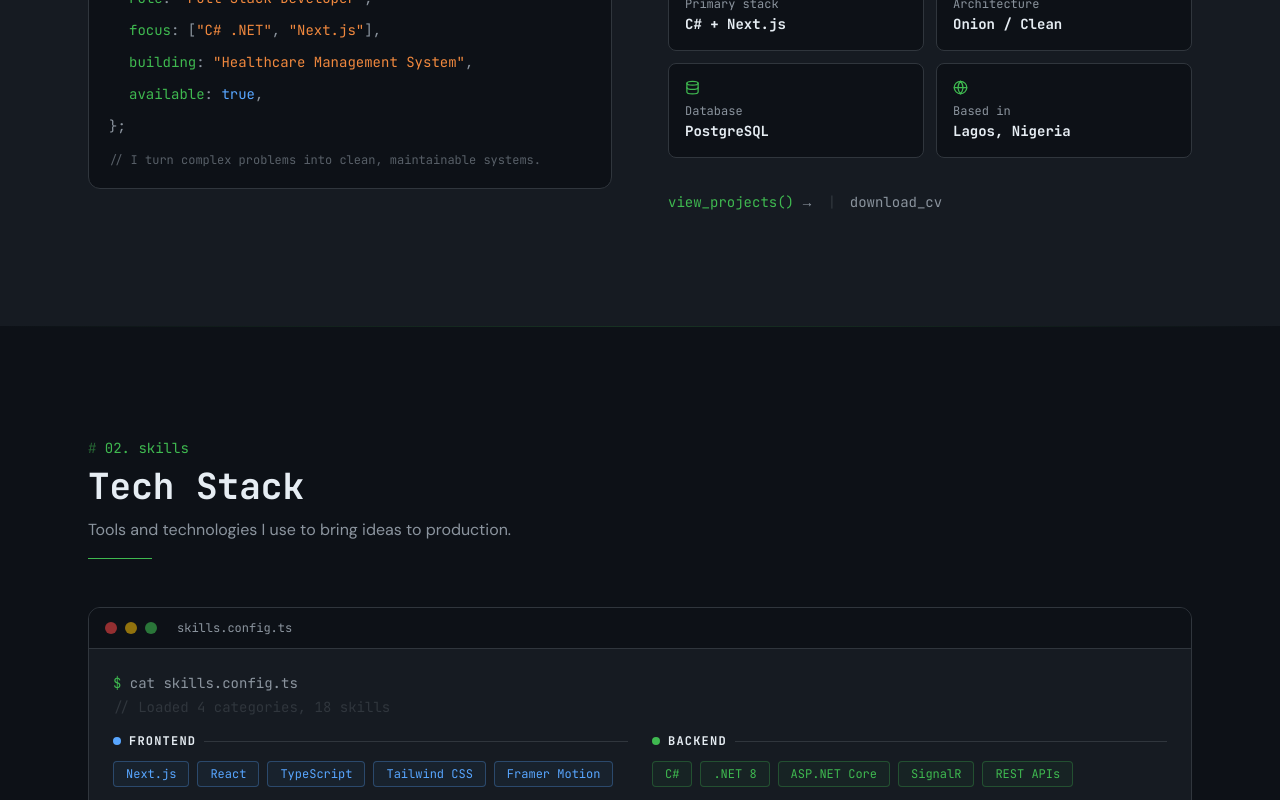
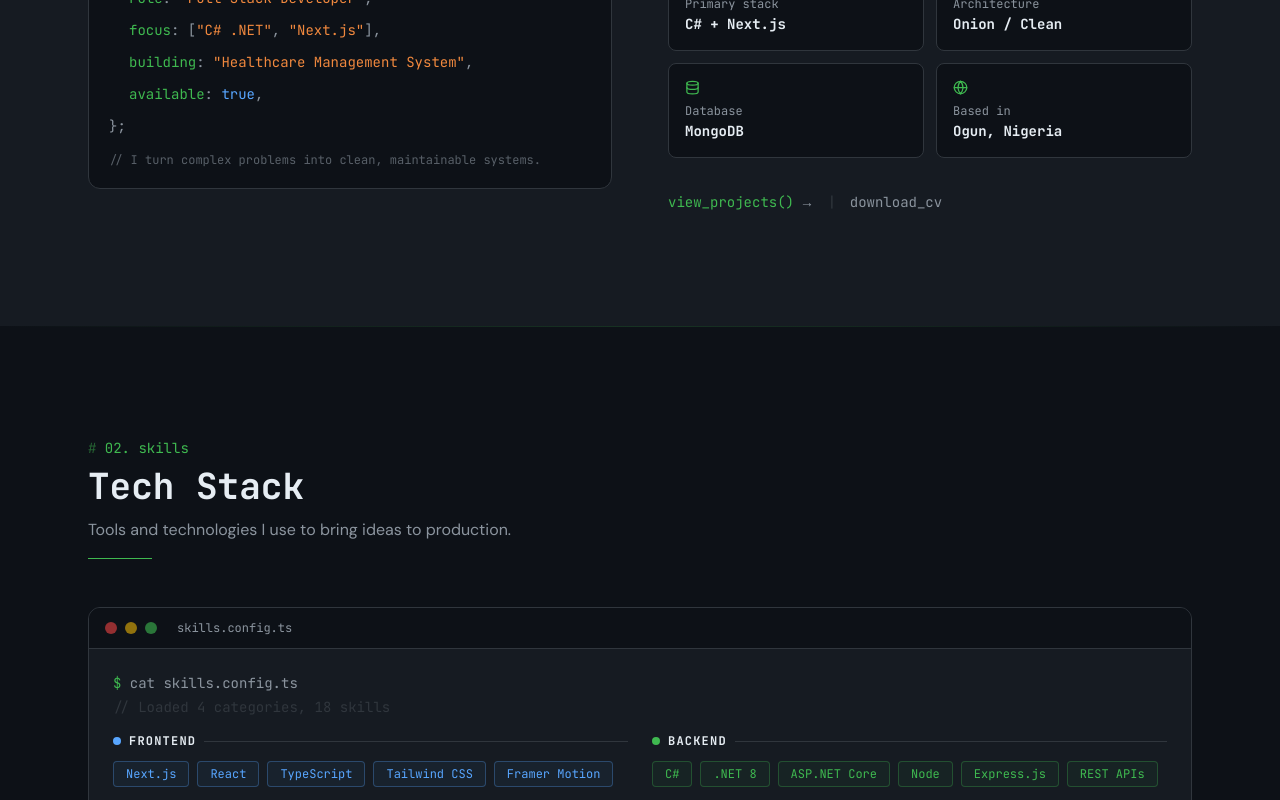
Before and after one commit to Kingaer04/Portfolio-next, a Next.js app: page / in a window 1280 px wide. Shown: the part 1220-2020 px from the top of the page. Built offline with nearby package versions, Linux system fonts and the light colour scheme.

Commit message:
Update database and location information in About and skills sections

```diff
--- a/components/sections/About.tsx
+++ b/components/sections/About.tsx
@@ -8,8 +8,8 @@
   /* ── EDIT: replace with your own facts ── */
   { icon: FiCode,     label: "Primary stack",   value: "C# + Next.js" },
   { icon: FiServer,   label: "Architecture",    value: "Onion / Clean" },
-  { icon: FiDatabase, label: "Database",        value: "PostgreSQL" },
-  { icon: FiGlobe,    label: "Based in",        value: "Lagos, Nigeria" },
+  { icon: FiDatabase, label: "Database",        value: "MongoDB" },
+  { icon: FiGlobe,    label: "Based in",        value: "Ogun, Nigeria" },
 ];
 
 export default function About() {
--- a/data/skills.ts
+++ b/data/skills.ts
@@ -14,16 +14,16 @@
   {
     label: "Backend",
     color: "green",
-    skills: ["C#", ".NET 8", "ASP.NET Core", "SignalR", "REST APIs"],
+    skills: ["C#", ".NET 8", "ASP.NET Core", "Node", "Express.js", "REST APIs"],
   },
   {
     label: "Database",
     color: "orange",
-    skills: ["PostgreSQL", "Redis", "Entity Framework Core", "SQL Server"],
+    skills: ["MongoDB", "Mongoose", "Entity Framework Core", "SQL Server"],
   },
   {
     label: "DevOps & Tools",
     color: "muted",
-    skills: ["Docker", "GitHub Actions", "Nginx", "Vercel", "Git"],
+    skills: ["GitHub Actions", "Vercel", "Git"],
   },
 ];
```
